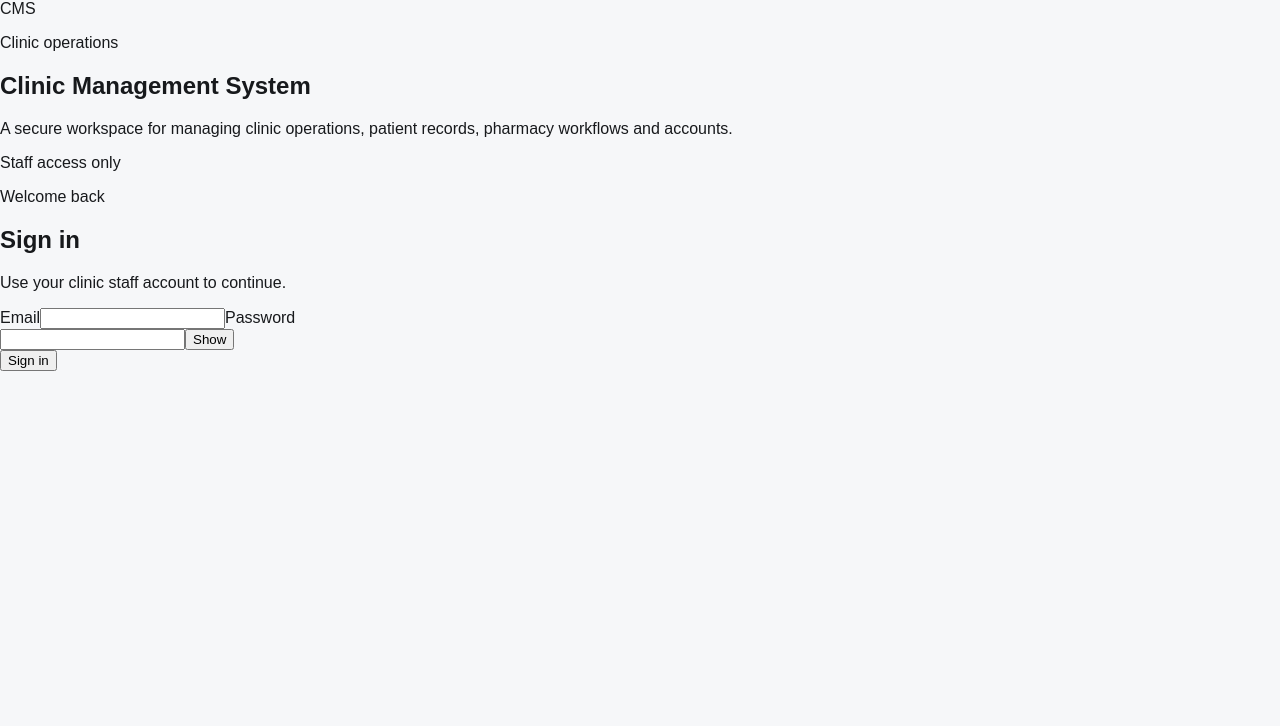
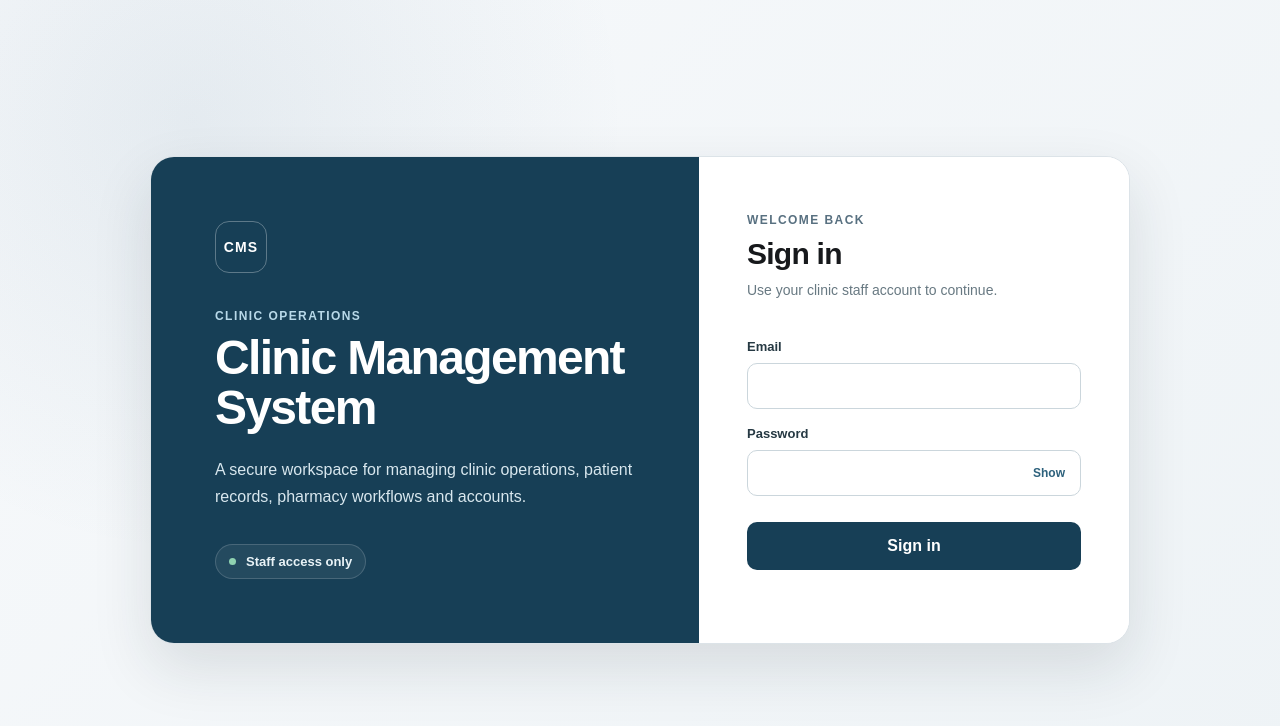
Before and after one commit to violetkimani77-ux/clinic-management-system, a Next.js app: page /login in a window 1280 px wide. Shown: the top 726 px of the page. Built offline with nearby package versions, Linux system fonts and the light colour scheme.

Commit message:
ui: style refreshed staff login page

```diff
--- a/app/globals.css
+++ b/app/globals.css
@@ -18,3 +18,267 @@ a {
   color: inherit;
   text-decoration: none;
 }
+
+/*
+ * The login page uses a calm, high-contrast workspace aesthetic rather than
+ * decorative marketing UI. The layout stays usable on small screens and the
+ * form remains the primary interaction for clinic staff.
+ */
+.auth-page {
+  min-height: 100vh;
+  display: grid;
+  place-items: center;
+  padding: 32px 20px;
+  background:
+    radial-gradient(circle at 15% 15%, rgba(24, 78, 119, 0.08), transparent 34%),
+    linear-gradient(135deg, #f7f9fb 0%, #eef3f6 100%);
+}
+
+.auth-shell {
+  width: min(100%, 980px);
+  display: grid;
+  grid-template-columns: minmax(0, 1fr) minmax(360px, 430px);
+  overflow: hidden;
+  background: #ffffff;
+  border: 1px solid #dce3e8;
+  border-radius: 24px;
+  box-shadow: 0 24px 60px rgba(23, 39, 52, 0.12);
+}
+
+.auth-intro {
+  display: flex;
+  flex-direction: column;
+  justify-content: center;
+  padding: 64px;
+  background: #173f56;
+  color: #ffffff;
+}
+
+.auth-mark {
+  width: 52px;
+  height: 52px;
+  display: grid;
+  place-items: center;
+  margin-bottom: 36px;
+  border: 1px solid rgba(255, 255, 255, 0.3);
+  border-radius: 14px;
+  font-size: 14px;
+  font-weight: 800;
+  letter-spacing: 0.08em;
+}
+
+.auth-kicker,
+.auth-panel-kicker {
+  margin: 0 0 10px;
+  font-size: 12px;
+  font-weight: 800;
+  letter-spacing: 0.12em;
+  text-transform: uppercase;
+}
+
+.auth-kicker {
+  color: #b8d9e9;
+}
+
+.auth-intro h1 {
+  max-width: 520px;
+  margin: 0;
+  font-size: clamp(32px, 4vw, 48px);
+  line-height: 1.05;
+  letter-spacing: -0.035em;
+}
+
+.auth-lead {
+  max-width: 500px;
+  margin: 22px 0 0;
+  color: #d8e7ee;
+  font-size: 16px;
+  line-height: 1.7;
+}
+
+.auth-security-note {
+  display: inline-flex;
+  align-items: center;
+  gap: 10px;
+  width: fit-content;
+  margin-top: 34px;
+  padding: 9px 13px;
+  border: 1px solid rgba(255, 255, 255, 0.16);
+  border-radius: 999px;
+  background: rgba(255, 255, 255, 0.06);
+  color: #e9f3f7;
+  font-size: 13px;
+  font-weight: 700;
+}
+
+.auth-security-dot {
+  width: 7px;
+  height: 7px;
+  border-radius: 50%;
+  background: #8fd2b1;
+}
+
+.auth-panel {
+  padding: 56px 48px;
+  background: #ffffff;
+}
+
+.auth-panel-header {
+  margin-bottom: 30px;
+}
+
+.auth-panel-kicker {
+  color: #587080;
+}
+
+.auth-panel-header h2 {
+  margin: 0;
+  font-size: 30px;
+  line-height: 1.15;
+  letter-spacing: -0.025em;
+}
+
+.auth-panel-header p:last-child {
+  margin: 9px 0 0;
+  color: #687982;
+  font-size: 14px;
+  line-height: 1.5;
+}
+
+.auth-form {
+  display: grid;
+  gap: 9px;
+}
+
+.auth-form label {
+  margin-top: 8px;
+  color: #263943;
+  font-size: 13px;
+  font-weight: 700;
+}
+
+.auth-form input {
+  width: 100%;
+  min-height: 46px;
+  padding: 0 13px;
+  border: 1px solid #cbd6dc;
+  border-radius: 10px;
+  background: #ffffff;
+  color: #17262e;
+  font: inherit;
+  outline: none;
+  transition: border-color 140ms ease, box-shadow 140ms ease;
+}
+
+.auth-form input:focus {
+  border-color: #2d6d8e;
+  box-shadow: 0 0 0 3px rgba(45, 109, 142, 0.14);
+}
+
+.password-field {
+  position: relative;
+  display: flex;
+}
+
+.password-field input {
+  padding-right: 66px;
+}
+
+.password-toggle {
+  position: absolute;
+  top: 50%;
+  right: 7px;
+  min-height: 34px;
+  padding: 0 9px;
+  transform: translateY(-50%);
+  border: 0;
+  border-radius: 7px;
+  background: transparent;
+  color: #2d617c;
+  font: inherit;
+  font-size: 12px;
+  font-weight: 800;
+  cursor: pointer;
+}
+
+.password-toggle:hover {
+  background: #eef5f8;
+}
+
+.auth-form > button[type="submit"] {
+  min-height: 48px;
+  margin-top: 17px;
+  border: 0;
+  border-radius: 10px;
+  background: #173f56;
+  color: #ffffff;
+  font: inherit;
+  font-weight: 800;
+  cursor: pointer;
+  transition: transform 140ms ease, background 140ms ease;
+}
+
+.auth-form > button[type="submit"]:hover:not(:disabled) {
+  background: #215a78;
+  transform: translateY(-1px);
+}
+
+.auth-form > button[type="submit"]:disabled {
+  cursor: wait;
+  opacity: 0.7;
+}
+
+.form-error {
+  margin: 9px 0 0;
+  padding: 11px 12px;
+  border: 1px solid #efcaca;
+  border-radius: 9px;
+  background: #fff5f5;
+  color: #9c2929;
+  font-size: 13px;
+  line-height: 1.45;
+}
+
+@media (max-width: 760px) {
+  .auth-page {
+    padding: 16px;
+  }
+
+  .auth-shell {
+    grid-template-columns: 1fr;
+    border-radius: 18px;
+  }
+
+  .auth-intro {
+    padding: 34px 28px;
+  }
+
+  .auth-mark {
+    margin-bottom: 24px;
+  }
+
+  .auth-intro h1 {
+    font-size: 32px;
+  }
+
+  .auth-lead {
+    margin-top: 16px;
+    font-size: 14px;
+  }
+
+  .auth-security-note {
+    margin-top: 22px;
+  }
+
+  .auth-panel {
+    padding: 34px 28px 38px;
+  }
+}
+
+@media (max-width: 420px) {
+  .auth-panel,
+  .auth-intro {
+    padding-left: 20px;
+    padding-right: 20px;
+  }
+}
```
